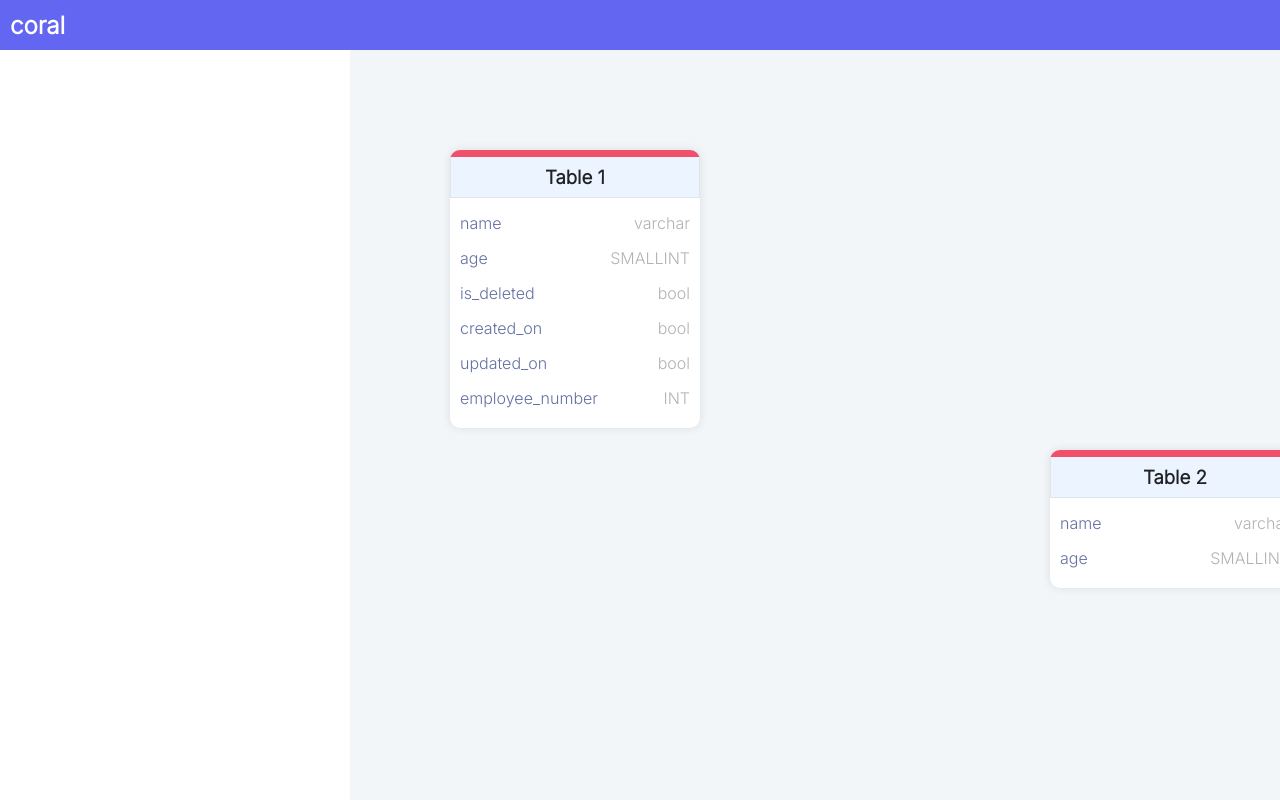
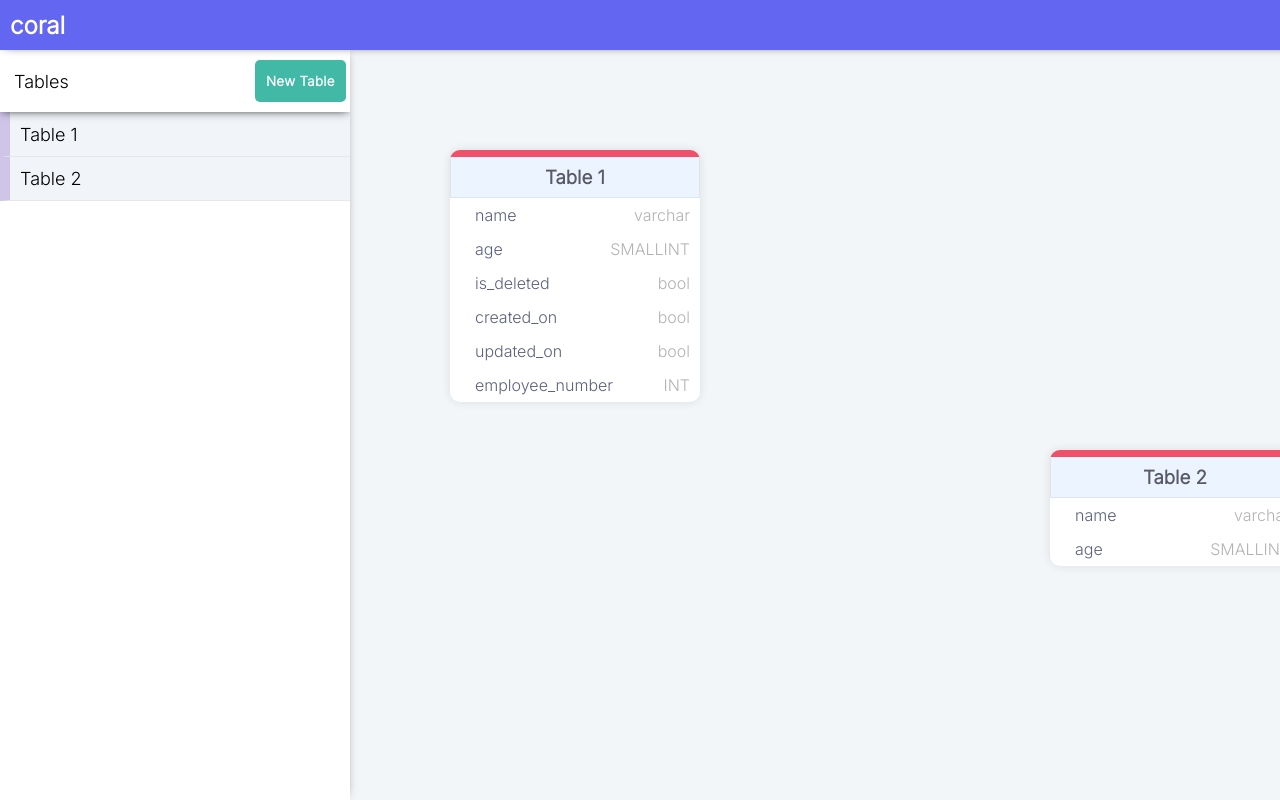
Before and after one commit to binary-ibex/coral, a Svelte app: page / in a window 1280 px wide. Built offline with nearby package versions, Linux system fonts and the light colour scheme.

Commit message:
Add basic sidebar content and adjust table style

```diff
--- a/src/pages/playground/Playground.svelte
+++ b/src/pages/playground/Playground.svelte
@@ -5,9 +5,9 @@
 </script>
 
 <div class="playground">
+    <WorkingCanvas />
+    <Sidebar />
     <Topbar />
-    <Sidebar />
-    <WorkingCanvas />
 </div>
 
 <style>
--- a/src/pages/playground/Sidebar.svelte
+++ b/src/pages/playground/Sidebar.svelte
@@ -1,4 +1,22 @@
+<script>
+    import { schema } from "../../stores/schema";
+</script>
+
 <div class="sidebar">
+    <div class="sidebar-tables">
+        <div class="sidebar-top-header">
+            <div class="sidebar-tables-heading">Tables</div>
+            <button class="sidebar-new-table-button"> New Table </button>
+        </div>
+        {#each $schema.tables as table}
+            <div class="sidebar-table-card">
+                <div class="sidebar-table-name">
+                    {table.name}
+                </div>
+            </div>
+            <div class="sidebar-table-details" />
+        {/each}
+    </div>
 </div>
 
 <style>
@@ -7,9 +25,54 @@
         background-color: #ffffff;
         display: flex;
         flex-direction: column;
+        overflow-x: hidden;
+        width: 100%;
+        box-shadow: 1px 0px 10px -5px rgba(0, 0, 0, 0.5);
+        position: relative;
+    }
+    .sidebar-top-header {
+        padding: 10px 4px;
+        display: flex;
         align-items: center;
+        justify-content: space-between;
+        box-shadow: black 0px 0px 10px -2px;
+        font-size: 1.125rem;
+        position: relative;
+    }
+
+    .sidebar-table-card {
+        flex-grow: 1;
+        background-color: rgb(241, 245, 249);
+        cursor: pointer;
+        padding-bottom: 0.7rem;
+        padding-top: 0.7rem;
+        border-bottom: 1px solid rgb(231, 231, 231);
+        border-left: 10px solid #d1c4e9;
+        cursor: pointer;
+        display: flex;
+        flex-direction: row;
+        align-items: center;
+    }
+
+    .sidebar-new-table-button {
+        background-color: rgb(66, 184, 166);
+        color: white;
+        border: none;
+        border-radius: 5px;
+        padding: 0.7rem;
+        cursor: pointer;
+        font-weight: 800;
+        letter-spacing: 0.025em;
+        line-height: 1.25rem;
+    }
+    .sidebar-tables-heading {
+        font-weight: 500;
         padding-left: 10px;
-        padding-right: 10px;
-        overflow-x: hidden;
+    }
+
+    .sidebar-table-name {
+        padding-left: 10px;
+        font-weight: 500;
+        font-size: 1.125rem;
     }
 </style>
--- a/src/pages/playground/Table.svelte
+++ b/src/pages/playground/Table.svelte
@@ -54,6 +54,7 @@
     <div class="table-columns">
         {#each table.columns as col}
             <div class="table-column">
+                <div class="column-constrain"></div>
                 <div class="field-name">{col.name}</div>
                 <div class="field-type">{col.type}</div>
             </div>
@@ -79,7 +80,6 @@
     .table-columns {
         display: flex;
         flex-direction: column;
-        padding: 10px;
     }
 
     .table-name {
@@ -89,7 +89,7 @@
         height: 40px;
         font-weight: 500;
         background-color: rgb(235, 244, 255);
-        color: rgba(0, 0, 0, 0.863);
+        color: #140f1fad;
         border-left: 1px solid rgb(222, 229, 236);
         border-bottom: 1px solid rgb(222, 229, 236);
         border-right: 1px solid rgb(222, 229, 236);
@@ -99,18 +99,35 @@
         display: flex;
         justify-content: space-between;
         align-items: center;
-        height: 30px;
-        margin-bottom: 5px;
+        padding: 7px 0px;
+    }
+
+    .table-column:hover {
+        background-color: rgb(245,247,250);
+        border-radius: 5px;
+    }
+    .table-column:hover .field-name  {
+        color: rgb(94, 32, 94);
+    }
+    .table-column:hover .field-type  {
+        color: rgb(94, 32, 94);
     }
 
     .field-name {
         flex-grow: 1;
         text-align: left;
-        color: rgb(99, 112, 163);
+        color: rgb(91, 97, 126);
     }
+
 
     .field-type {
         text-align: right;
         color: rgb(178, 178, 178);
+        padding-right: 10px;
     }
+
+    .column-constrain {
+        width: 25px;
+    }
+
 </style>
--- a/src/pages/playground/Topbar.svelte
+++ b/src/pages/playground/Topbar.svelte
@@ -13,6 +13,8 @@
         align-items: center;
         width: 100%;
         padding: 10px;
+        position: relative;
+        box-shadow: black 0px 0px 10px -5px;
     }
 
     .heading {
```
